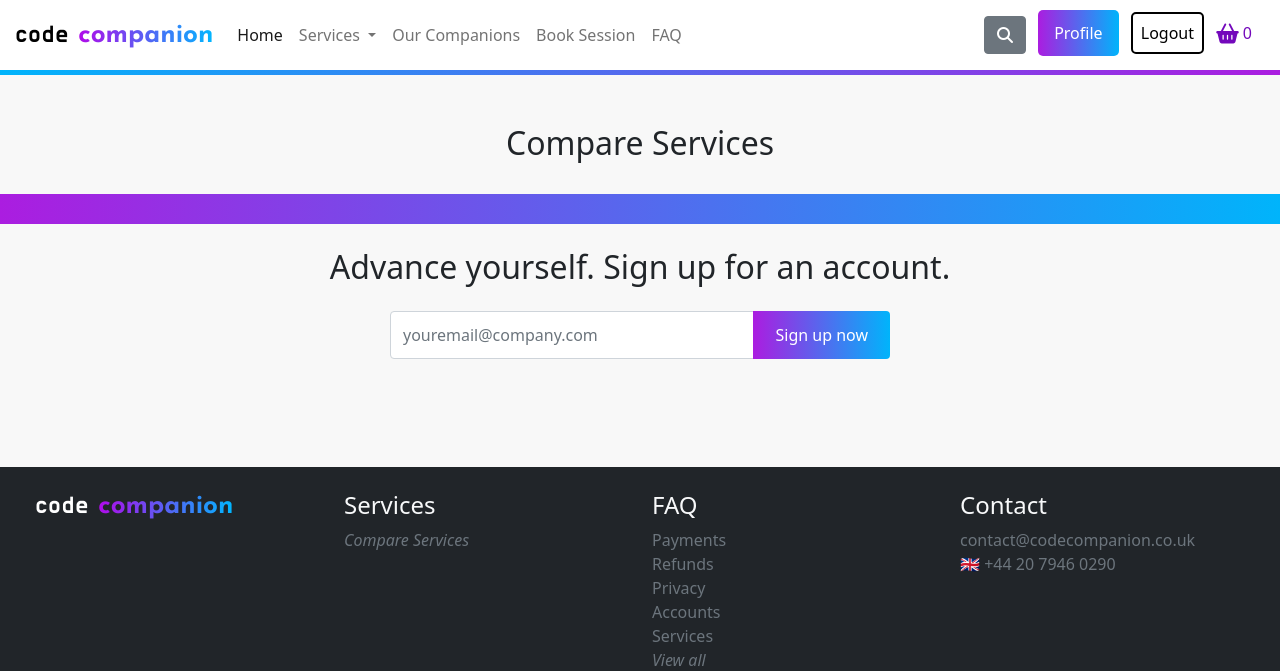
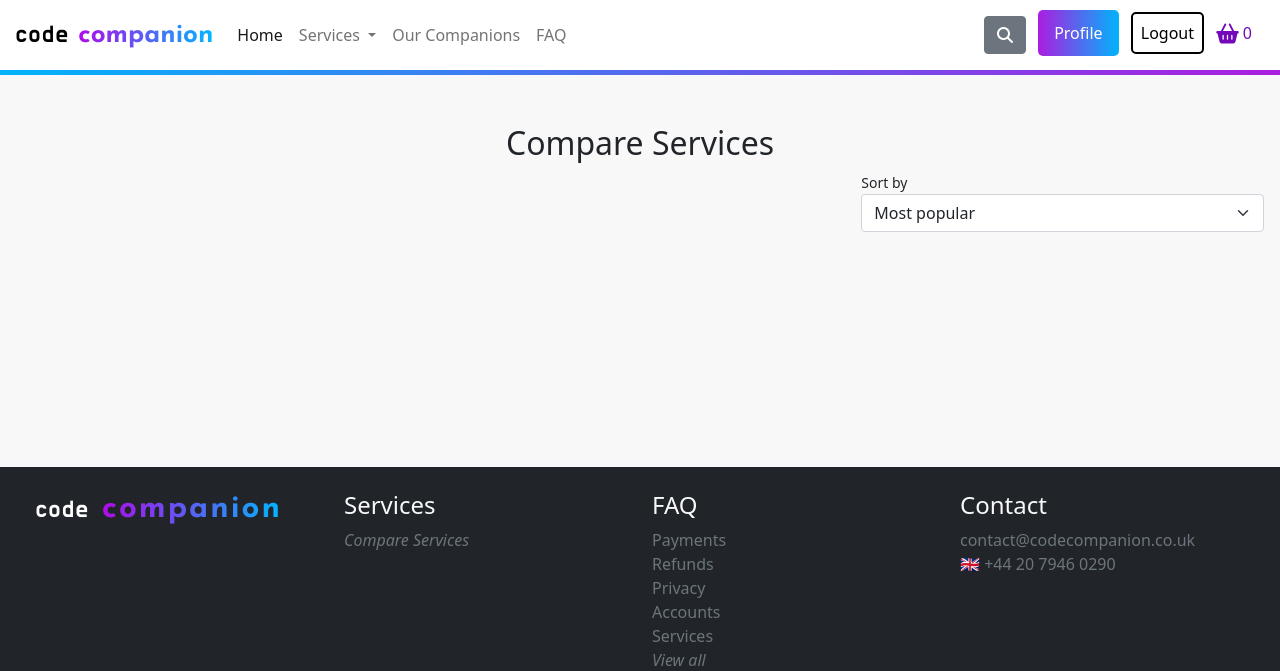
Before and after one commit to rbsam176/ms4-codecompanion, a Django app: page /services/compare-services/ in a window 1280 px wide. Shown: the top 671 px of the page. Run offline with Django 3.2, Linux system fonts and the light colour scheme; the visitor is signed in with stand-in values (Sample User, id 1); data that the repository does not hold is empty; some libraries are stand-ins or nearby versions.

Commit message:
added sorting options to all services page

```diff
--- a/services/templates/services/compare_services.html
+++ b/services/templates/services/compare_services.html
@@ -6,7 +6,7 @@
 {% block page_header %}
     <header class="container">
         <div class="row">
-            <div class="col-12 text-center my-4">
+            <div class="col-12 text-center mt-4">
                 <h2>Compare Services</h2>
             </div>
         </div>
@@ -14,14 +14,24 @@
 {% endblock %}
 
 {% block content %}
-    <div class="container-fluid services-bg">
+        <div class="container-fluid">
+            <div class="row mx-0">
+                <form class="col-12 col-md-6 offset-md-6 col-lg-4 offset-lg-8 pe-1 pb-2">
+                    <small>Sort by</small>
+                    <select name="sort" id="sortServices" onchange="this.form.submit()" class="form-select" aria-label="Sorting options">
+                        <option value="popular" {% if request.GET.sort == 'popular' %}selected{% endif %}>Most popular</option>
+                        <option value="ASC" {% if request.GET.sort == 'ASC' %}selected{% endif %}>Price (Low to High)</option>
+                        <option value="DESC" {% if request.GET.sort == 'DESC' %}selected{% endif %}>Price (High to Low)</option>
+                    </select>
+                </form>
+            </div>
         <div class="row row-cols-1 row-cols-md-2 row-cols-lg-3 g-3">
-            {% for service in services %}
+            {% for service in all_services %}
                 <div class="col">
-                    <div class="card h-100 text-center p-4">
+                    <div class="card h-100 text-center p-4 testimonial-block">
                         <div class="card-body">
                             <h3 class="mb-4"><i class="{{ service.icon }}"></i></h3>
-                            <h4 class="card-title hero-underline">{{ service }}</h4>
+                            <a href="{% url 'service_detail' service.endpoint %}" class="h4 text-dark card-title hero-underline">{{ service }}</a>
                             <p class="card-text service-description">{{ service.description }}</p>
                             <h2>£{{ service.price }}</h2>
                             <h6>{{ service.price_type.get_friendly_name }}</h6>
@@ -56,9 +66,9 @@
         </div>
     </div>
 
-
+    {% if not request.user.is_authenticated %}
         <div class="container">
-        <div class="row pt-4">
+            <div class="row pt-5">
                 <div class="col-12 text-center">
                     <h2>Advance yourself. Sign up for an account.</h2>
                     <form class="mt-4">
@@ -70,4 +80,5 @@
                 </div>
             </div>
         </div>
+    {% endif %}
 {% endblock %}
--- a/services/views.py
+++ b/services/views.py
@@ -11,6 +11,7 @@ from django.http import JsonResponse
 
 from profiles.models import UserProfile, CompanionProfile
 from checkout.models import Order, OrderLineItem
+from django.db.models import Count
 
 from .models import Service, PriceType
 from .forms import ServiceForm
@@ -22,7 +23,34 @@ def redirect_services(request):
 def compare_services(request):
 	""" A view to return the Compare Services page """
 
-	return render(request, 'services/compare_services.html')
+	# CREATE DICT WITH SERVICE AND COUNT
+	services_count = []
+	for x in Service.objects.all():
+		services_count.append({'service': x, 'count': OrderLineItem.objects.filter(service=x).count()})
+
+	# SORT BY COUNT
+	services_sorted = sorted(services_count, key=lambda k: k['count'], reverse=True)
+
+	# ONLY CONTAINS SERVICE OBJECTS
+	services_ordered = []
+	for y in services_sorted:
+		services_ordered.append(Service.objects.get(name=y['service']))
+
+	# SET DEFAULT VIEW AS MOST POPULAR
+	all_services = services_ordered
+
+	if request.GET:
+		if 'sort' in request.GET:
+			if request.GET['sort'] == 'ASC':
+				all_services = Service.objects.all().order_by('price')
+			elif request.GET['sort'] == 'DESC':
+				all_services = Service.objects.all().order_by('-price')
+			elif request.GET['sort'] == 'popular':
+				all_services = 	services_ordered
+			else:
+				all_services = services_ordered
+
+	return render(request, 'services/compare_services.html', {'all_services':all_services})
 
 
 def generateTimeSlots(service, date=datetime.date.today()):
--- a/templates/base.html
+++ b/templates/base.html
@@ -75,7 +75,6 @@
               </ul>
             </li>
             <a class="nav-link" href="{% url 'companions' %}">Our Companions</a>
-            <a class="nav-link" href="#">Book Session</a>
             <a class="nav-link" href="{% url 'faq' %}">FAQ</a>
             <div class="col-12 col-md-8 d-block d-lg-none">
               <form method="GET" action="{% url 'search' %}" class="input-group my-3">
@@ -153,7 +152,7 @@
     <footer class="container-fluid">
       <div class="row bg-dark mt-4 px-4">
           <div class="col-12 col-md mt-4 text-center text-md-start">
-            <h5><span class="title-code text-white">code</span><span class="title-companion"> companion</span></h5>
+            <h5><a href="{% url 'home' %}" class="title-code text-white">code</span><span class="title-companion"> companion</a></h5>
           </div>
           <div class="col mt-4 text-center text-md-start">
             <h4 class="text-light">Services</h4>
```
Also changed, not shown: home/templates/home/index.html (+1 -9 lines). Lines whose indentation alone changed are shown as unchanged.
